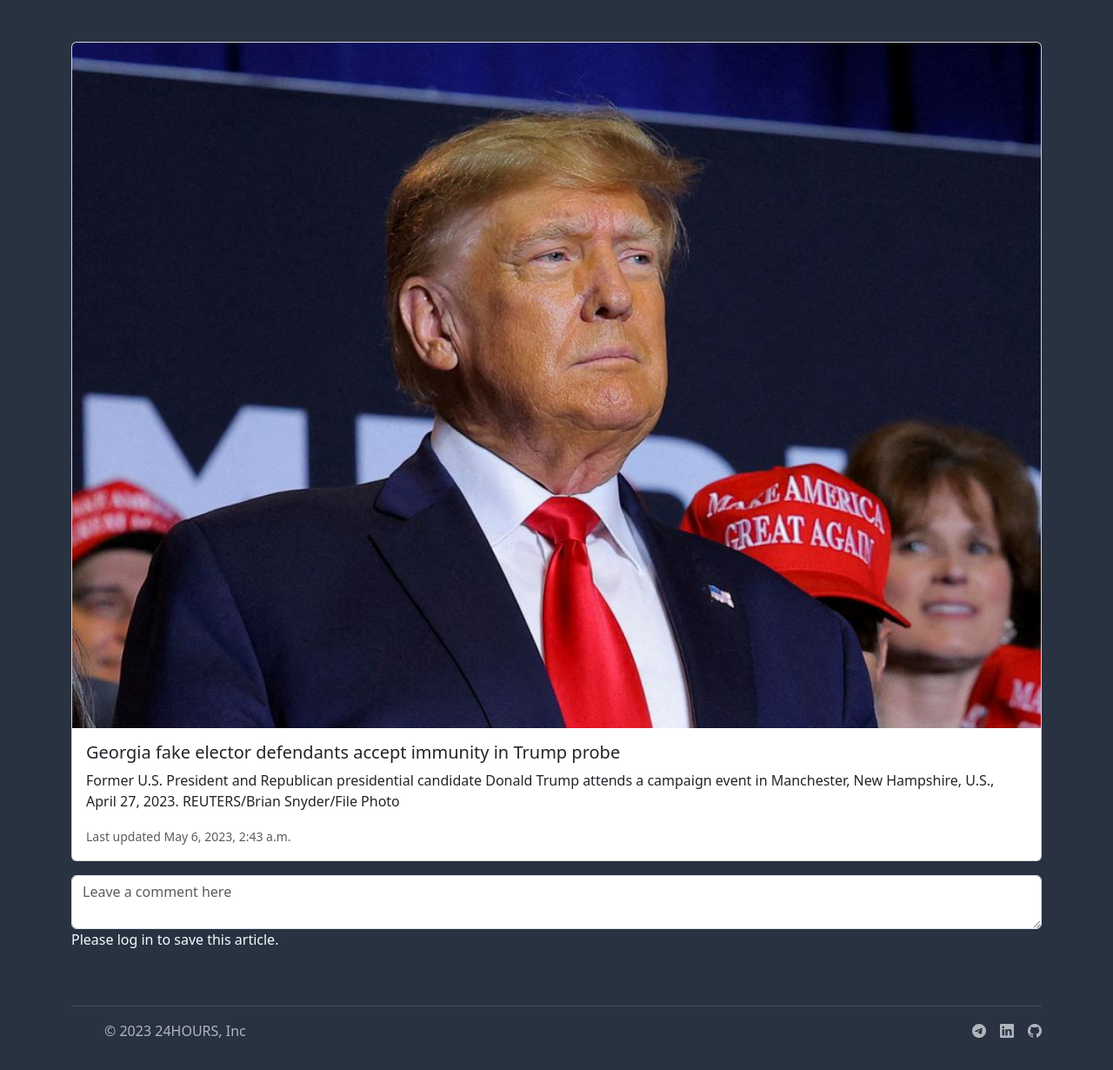
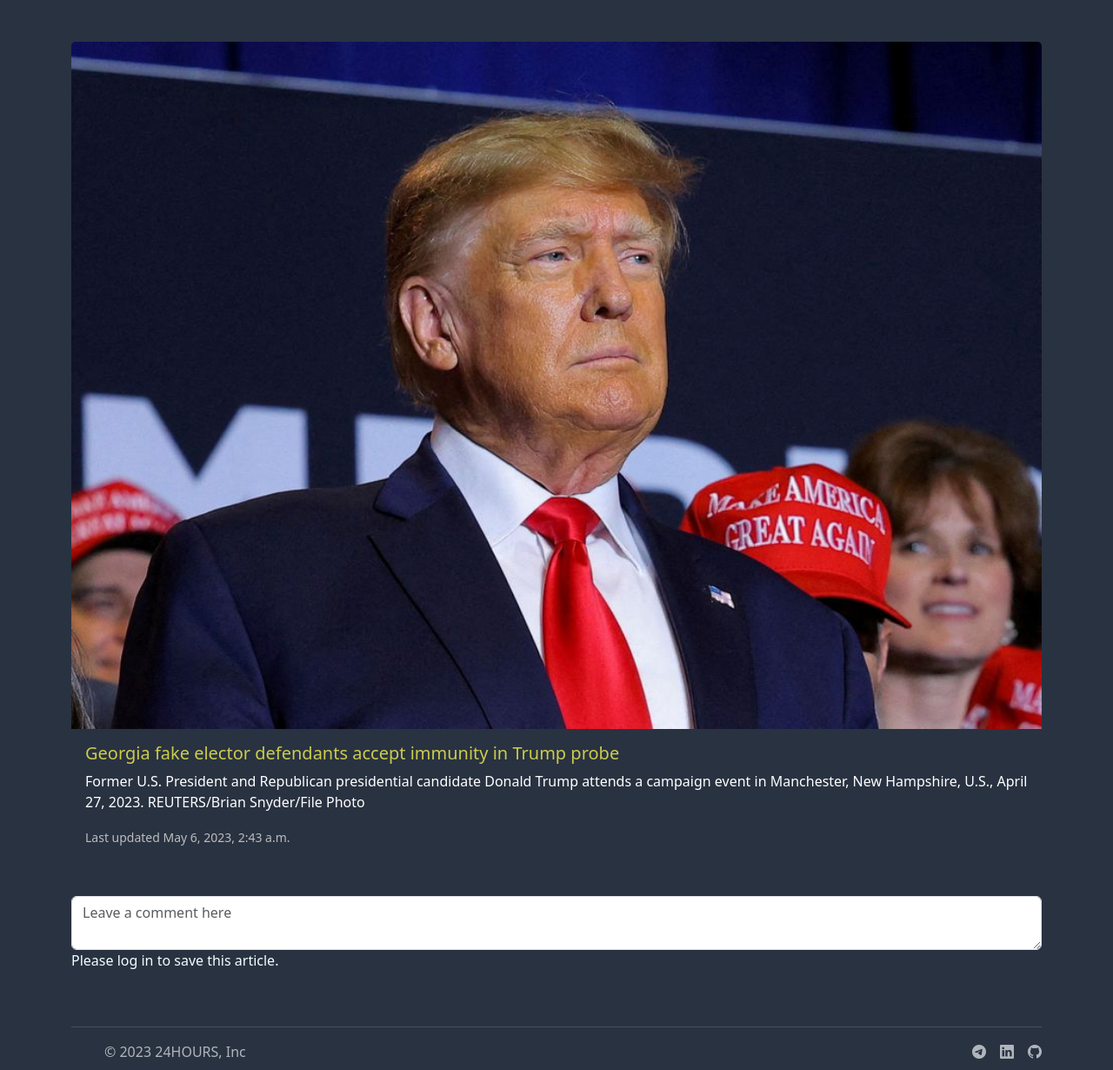
Before and after one commit to MEDAFKARI/24HOURS_PFA, a Django app: page /16/ in a window 1280 px wide. Shown: the part 71-1301 px from the top of the page at 87% size. Before the commit the page ends 1264 px from the top, so only its background shows below. Run offline with Django 4.2, Linux system fonts and the light colour scheme; data comes from the database, SQL or seed files in the repository; both versions use the stored data as it was after the commit.

Commit message:
All done

```diff
--- a/config/settings.py
+++ b/config/settings.py
@@ -131,8 +131,8 @@ STATIC_ROOT = os.path.join(BASE_DIR, 'staticfiles')
 DEFAULT_AUTO_FIELD = 'django.db.models.BigAutoField'
 
 EMAIL_HOST = 'sandbox.smtp.mailtrap.io'
-EMAIL_HOST_USER = '4d5b66096bbe1c'
-EMAIL_HOST_PASSWORD = '3ec7010f569db1'
+EMAIL_HOST_USER = '6ce8f3bbeade51'
+EMAIL_HOST_PASSWORD = '0a1449a46c842f'
 EMAIL_PORT = '2525'
 
 
--- a/frontend/templates/Article.html
+++ b/frontend/templates/Article.html
@@ -2,12 +2,12 @@
 {% block title %}{{art.title}}{% endblock %}
 {% block content %}
 <div class="container mt-5">
-  <div class="card mb-3">
+  <div class="card mb-3" style="background-color:#293241 !important;border: none;">
     <img src="{{ art.image.url }}" class="card-img-top" alt="...">
-    <div class="card-body">
+    <div class="card-body" style="color:rgb(204, 204, 76);">
       <h5 class="card-title">{{ art.title }}</h5>
-      <p class="card-text">{{ art.content }}</p>
-      <p class="card-text"><small class="text-body-secondary">Last updated {{ art.date }}</small></p>
+      <p class="card-text" style="color:white !important;">{{ art.content }}</p>
+      <p class="card-text"><small class="text-body-secondary" style="color:rgb(189, 189, 189) !important;">Last updated {{ art.date }}</small></p>
     </div>
   </div>
 </div>
@@ -15,9 +15,6 @@
 <div class="container">
         {% for comment in comments %}
         <div class="card">
-          <div class="card-header">
-            Comment
-          </div>
           <div class="card-body">
             <blockquote class="blockquote mb-0">
               <p>{{ comment.content }}</p>
@@ -30,6 +27,7 @@
         </div>
         {% endfor %}
       </div>
+      <br>
       <div class="container">
       <div class="form-floating mt5">
         <form method="post">
```
Also changed, not shown: db.sqlite3.
